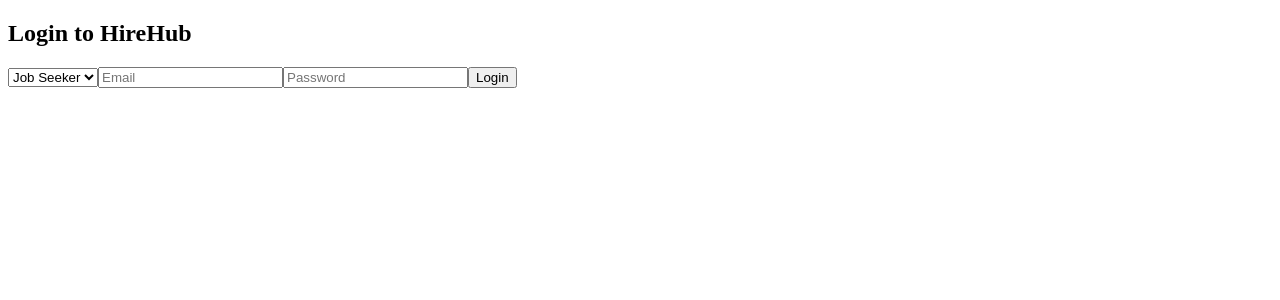
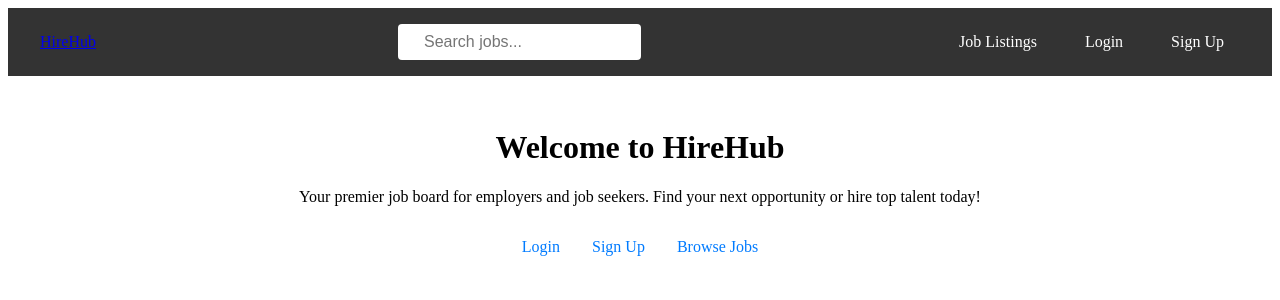
Before and after one commit to AkshatJain1817/HireHub, a React (Create React App) app in the folder client/: page / in a window 1280 px wide. Before the commit this address led to /login. Shown: the top 300 px of the page. Built offline with nearby package versions, Linux system fonts and the light colour scheme.

Commit message:
added the home page

```diff
--- a/client/package.json
+++ b/client/package.json
@@ -12,6 +12,7 @@
     "react": "^19.0.0",
     "react-dom": "^19.0.0",
     "react-dropzone": "^14.3.8",
+    "react-icons": "^5.5.0",
     "react-router-dom": "^7.2.0",
     "react-scripts": "5.0.1",
     "web-vitals": "^2.1.4"
--- a/client/src/App.js
+++ b/client/src/App.js
@@ -1,5 +1,6 @@
 import React, { useEffect, useState } from 'react';
 import { Routes, Route, Navigate, useNavigate } from 'react-router-dom';
+import Navbar from './components/Navbar';
 import Login from './components/Login';
 import Signup from './components/Signup';
 import EmployerLogin from './components/EmployerLogin';
@@ -12,7 +13,8 @@
 import SearchJobs from './components/SearchJobs';
 import EmployerDashboard from './components/EmployerDashboard';
 import CandidateDashboard from './components/CandidateDashboard';
-import ApplyJob from './components/ApplyJob'; // Add this line
+import ApplyJob from './components/ApplyJob';
+import Home from './components/Home'; // Add this line
 import axios from 'axios';
 
 function App() {
@@ -50,7 +52,7 @@
             localStorage.removeItem('token');
         }
         if (role) {
-            localStorage.setItem('role', role);
+            localStorage.getItem('role', role);
         } else {
             localStorage.removeItem('role');
         }
@@ -58,7 +60,9 @@
 
     return (
         <div className="App">
+            <Navbar />
             <Routes>
+                <Route path="/" element={<Home />} /> {/* Add this line */}
                 <Route path="/login" element={<Login setToken={setToken} setRole={setRole} />} />
                 <Route path="/signup" element={<Signup setToken={setToken} setRole={setRole} />} />
                 <Route path="/employer/login" element={<EmployerLogin setToken={setToken} setRole={setRole} />} />
@@ -71,8 +75,8 @@
                 <Route path="/search-jobs" element={<SearchJobs />} />
                 <Route path="/employer/dashboard" element={role === 'employer' && token ? <EmployerDashboard /> : <Navigate to="/login" />} />
                 <Route path="/candidate/dashboard" element={role === 'candidate' && token ? <CandidateDashboard /> : <Navigate to="/login" />} />
-                <Route path="/jobs/:id/apply" element={role === 'candidate' && token ? <ApplyJob /> : <Navigate to="/login" />} /> {/* Add this line */}
-                <Route path="*" element={<Navigate to={token ? (role === 'employer' ? '/employer/dashboard' : '/candidate/dashboard') : '/login'} />} />
+                <Route path="/jobs/:id/apply" element={role === 'candidate' && token ? <ApplyJob /> : <Navigate to="/login" />} />
+                <Route path="*" element={<Navigate to={token ? (role === 'employer' ? '/employer/dashboard' : '/candidate/dashboard') : '/'} />} /> {/* Updated to redirect to '/' if unauthenticated */}
             </Routes>
         </div>
     );
--- /dev/null
+++ b/client/src/components/Home.js
@@ -0,0 +1,18 @@
+import React from 'react';
+import { Link } from 'react-router-dom';
+
+function Home() {
+    return (
+        <div className="home" style={{ padding: '2rem', textAlign: 'center' }}>
+            <h1>Welcome to HireHub</h1>
+            <p>Your premier job board for employers and job seekers. Find your next opportunity or hire top talent today!</p>
+            <div style={{ marginTop: '2rem' }}>
+                <Link to="/login" style={{ margin: '0 1rem', color: '#007bff', textDecoration: 'none' }}>Login</Link>
+                <Link to="/signup" style={{ margin: '0 1rem', color: '#007bff', textDecoration: 'none' }}>Sign Up</Link>
+                <Link to="/jobs" style={{ margin: '0 1rem', color: '#007bff', textDecoration: 'none' }}>Browse Jobs</Link>
+            </div>
+        </div>
+    );
+}
+
+export default Home;
--- /dev/null
+++ b/client/src/components/Navbar.css
@@ -0,0 +1,50 @@
+.navbar {
+    background-color: #333;
+    padding: 1rem;
+    color: white;
+}
+
+.navbar-content {
+    max-width: 1200px;
+    margin: 0 auto;
+    display: flex;
+    justify-content: space-between;
+    align-items: center;
+}
+
+.nav-actions {
+    display: flex;
+    align-items: center;
+    gap: 1rem;
+}
+
+.nav-actions a, .nav-actions button {
+    color: white;
+    text-decoration: none;
+    padding: 0.5rem 1rem;
+    border-radius: 4px;
+    background-color: transparent;
+    border: none;
+    cursor: pointer;
+}
+
+.nav-actions button:hover {
+    background-color: #ff5555;
+}
+
+.search-input {
+    background-color: white;
+    border-radius: 4px;
+    padding: 0.5rem;
+    display: flex;
+    align-items: center;
+    flex: 1;
+    margin: 0 2rem;
+}
+
+.search-input input {
+    border: none;
+    outline: none;
+    flex: 1;
+    font-size: 1rem;
+}
--- /dev/null
+++ b/client/src/components/Navbar.js
@@ -0,0 +1,97 @@
+import React, { useState, useEffect } from 'react';
+import { Link, useNavigate } from 'react-router-dom';
+import { FaUserCircle, FaSearch } from 'react-icons/fa'; // Using react-icons for profile and search icons
+import axios from 'axios';
+import './Navbar.css';
+
+function Navbar() {
+    const [isAuthenticated, setIsAuthenticated] = useState(false);
+    const [role, setRole] = useState('');
+    const [searchTerm, setSearchTerm] = useState('');
+    const navigate = useNavigate();
+
+    // Check authentication status on mount and update
+    useEffect(() => {
+        const token = localStorage.getItem('token');
+        const storedRole = localStorage.getItem('role');
+        setIsAuthenticated(!!token);
+        setRole(storedRole || '');
+
+        const checkToken = async () => {
+            if (token) {
+                try {
+                    await axios.get('/api/auth/validate', {
+                        headers: { Authorization: `Bearer ${token}` }
+                    });
+                    // Token is valid, do nothing
+                } catch (error) {
+                    // Token is invalid or expired, clear localStorage and state
+                    localStorage.removeItem('token');
+                    localStorage.removeItem('role');
+                    setIsAuthenticated(false);
+                    setRole('');
+                }
+            }
+        };
+        checkToken();
+    }, []);
+
+    // Handle logout
+    const handleLogout = () => {
+        localStorage.removeItem('token');
+        localStorage.removeItem('role');
+        setIsAuthenticated(false);
+        setRole('');
+        navigate('/login');
+    };
+
+    // Handle search submission
+    const handleSearch = (e) => {
+        e.preventDefault();
+        if (searchTerm.trim()) {
+            navigate(`/search-jobs?query=${encodeURIComponent(searchTerm)}`);
+        }
+    };
+
+    return (
+        <nav className="navbar">
+            <div className="navbar-content">
+                <Link to="/" className="navbar-brand">HireHub</Link>
+
+                <form onSubmit={handleSearch} className="search-form">
+                    <div className="search-input">
+                        <FaSearch />
+                        <input
+                            type="text"
+                            placeholder="Search jobs..."
+                            value={searchTerm}
+                            onChange={(e) => setSearchTerm(e.target.value)}
+                        />
+                    </div>
+                </form>
+
+                <div className="nav-actions">
+                    <Link to="/jobs">Job Listings</Link>
+
+                    {isAuthenticated ? (
+                        <>
+                            <FaUserCircle
+                                size={24}
+                                className="profile-icon"
+                                onClick={() => navigate(role === 'employer' ? '/employer/dashboard' : '/candidate/dashboard')}
+                            />
+                            <button onClick={handleLogout}>Logout</button>
+                        </>
+                    ) : (
+                        <>
+                            <Link to="/login">Login</Link>
+                            <Link to="/signup">Sign Up</Link>
+                        </>
+                    )}
+                </div>
+            </div>
+        </nav>
+    );
+}
+
+export default Navbar;
--- a/client/src/components/SearchJobs.js
+++ b/client/src/components/SearchJobs.js
@@ -1,11 +1,12 @@
 import React, { useState, useEffect } from 'react';
-import { Link } from 'react-router-dom';
+import { Link, useSearchParams } from 'react-router-dom';
 import axios from 'axios';
 
 function SearchJobs() {
-    const [searchTerm, setSearchTerm] = useState('');
     const [jobs, setJobs] = useState([]);
     const [error, setError] = useState('');
+    const [searchParams, setSearchParams] = useSearchParams();
+    const query = searchParams.get('query') || '';
 
     useEffect(() => {
         const fetchJobs = async () => {
@@ -20,9 +21,9 @@
     }, []);
 
     const filteredJobs = jobs.filter(job =>
-        job.title.toLowerCase().includes(searchTerm.toLowerCase()) ||
-        job.description.toLowerCase().includes(searchTerm.toLowerCase()) ||
-        job.location.toLowerCase().includes(searchTerm.toLowerCase())
+        job.title.toLowerCase().includes(query.toLowerCase()) ||
+        job.description.toLowerCase().includes(query.toLowerCase()) ||
+        job.location.toLowerCase().includes(query.toLowerCase())
     );
 
     if (error) return <p>{error}</p>;
@@ -30,12 +31,6 @@
     return (
         <div>
             <h2>Search Jobs - HireHub</h2>
-            <input
-                type="text"
-                placeholder="Search jobs by title, description, or location"
-                value={searchTerm}
-                onChange={(e) => setSearchTerm(e.target.value)}
-            />
             <ul>
                 {filteredJobs.map(job => (
                     <li key={job._id}>
@@ -44,6 +39,7 @@
                     </li>
                 ))}
             </ul>
+            {filteredJobs.length === 0 && <p>No jobs found matching your search.</p>}
         </div>
     );
 }
```
Also changed, not shown: 1 other file (tests, documents, lock files or other folders).
